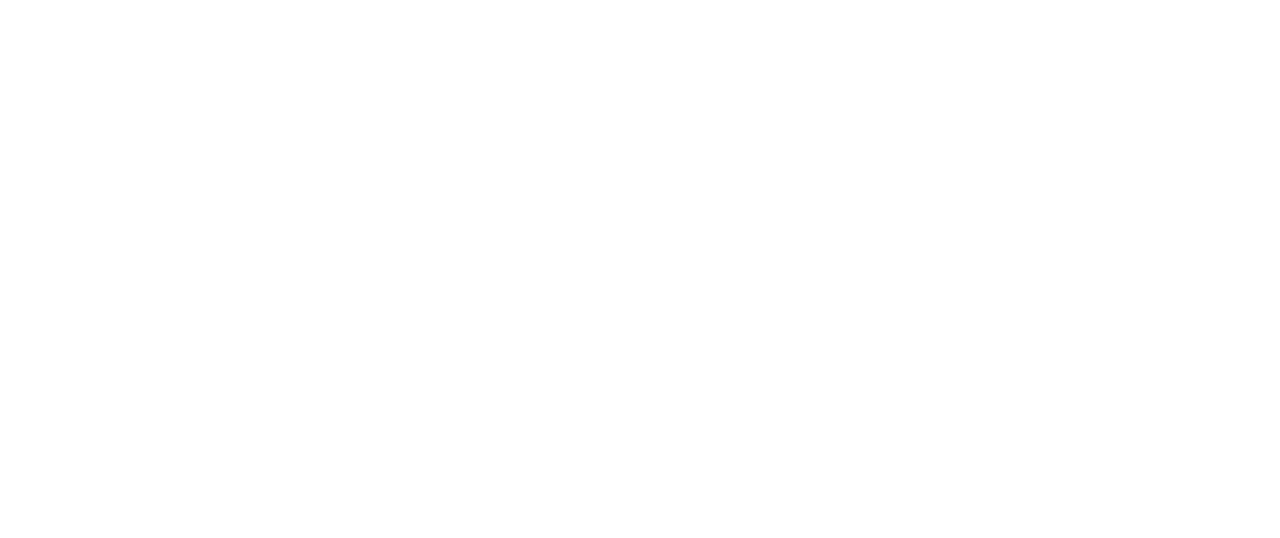
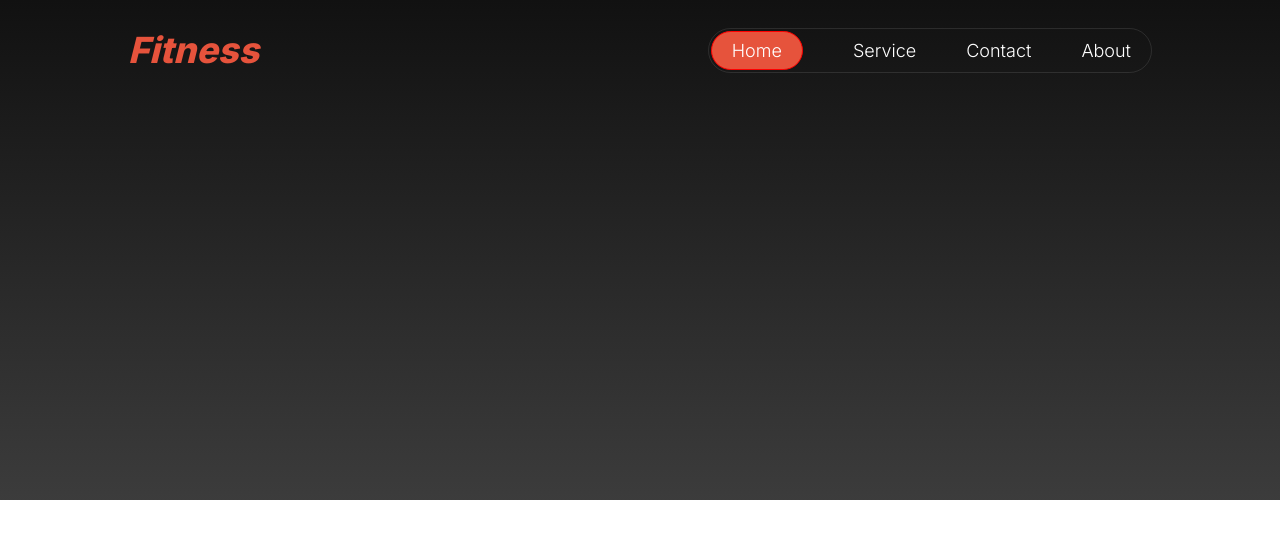
Before and after one commit to AsifurRahman10/Fitness-Website, a plain HTML site: page index.html in a window 1280 px wide. Drawn offline with Linux system fonts and the light colour scheme.

Commit message:
navbar added

```diff
--- a/index.html
+++ b/index.html
@@ -5,8 +5,36 @@
     <meta name="viewport" content="width=device-width, initial-scale=1.0">
     <title>Fitness Website</title>
     <link rel="stylesheet" href="./style/style.css">
+    <link rel="stylesheet" href="./style/responsive.css">
+    <script src="https://kit.fontawesome.com/6327d2102b.js" crossorigin="anonymous"></script>
 </head>
 <body>
+    <header class="header">
+        <!-- Nav section start -->
+        <nav class="nav-bar">
+            <div class="nav-logo">
+                <h2>Fitness</h2>
+            </div>
+            <div class="nav-items">
+                <ul>
+                    <li class="first-child"><a href="">Home</a></li>
+                    <li><a href="">Service</a></li>
+                    <li><a href="">Contact</a></li>
+                    <li><a href="">About</a></li>
+                </ul>
+            </div>
+            <div class="hamburger">
+                <i class="fa-solid fa-bars"></i>
+            </div>
+        </nav>
+        <!-- Nav section end -->
+         <!-- banner section start -->
+    </header>
+    <main>
 
+    </main>
+    <footer>
+
+    </footer>
 </body>
 </html>
--- /dev/null
+++ b/style/responsive.css
@@ -0,0 +1,14 @@
+/* responsive for mobile device start*/
+@media screen and (max-width: 576px) {
+    .nav-items{
+        display: none;
+    }
+    .hamburger{
+        display: block;
+    }
+    .nav-bar{
+        max-width: 85%;
+    }
+}
+
+/* responsive for mobile device start */
--- a/style/style.css
+++ b/style/style.css
@@ -0,0 +1,65 @@
+@import url('https://fonts.googleapis.com/css2?family=Inter:wght@100..900&display=swap');
+
+*{
+    margin: 0;
+    padding: 0;
+    box-sizing: border-box;
+    font-family: "Inter", sans-serif;
+}
+
+/* Header section start */
+.header{
+    max-width: 100%;
+    background-image: linear-gradient(to bottom, rgba(17, 17, 17, 1), rgba(119, 119, 119, 0.5));
+    background-color: black;
+    height: 500px;
+}
+/* Nav section start */
+    .nav-bar{
+        width: 80%;
+        margin: 0 auto;
+        display: flex;
+        justify-content: space-between;
+        align-items: center;
+        height: 100px;
+    }
+    .nav-items{
+        border: 1px solid rgba(255, 255, 255, 0.1);
+        border-radius: 39px;
+        padding: 2px;
+        padding-right: 20px;
+    }
+    .nav-items ul{
+        display: flex;
+        list-style: none;
+        gap: 50px;
+        align-items: center;
+    }
+    .first-child{
+        border: 1px solid red;
+        background-color: rgba(230, 83, 60, 1);
+        border-radius: 45px;
+        padding: 8px 20px;
+    }
+    .nav-items a{
+        text-decoration: none;
+        color: white;
+        font-size: 1.125rem;
+        font-weight: 300;
+    }
+    .nav-logo h2{
+        font-size: 2.25rem;
+        font-weight: 800;
+        font-style: italic;
+        color: rgba(230, 83, 60, 1);
+    }
+    .hamburger{
+        color: white;
+        font-size: 1.5rem;
+        display: none;
+    }
+
+
+/* Nav section end */
+
+/* Header section end */
```
